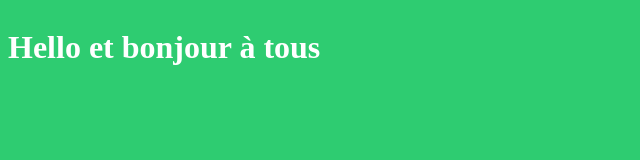
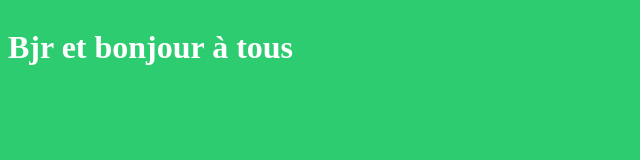
Before and after one commit to GauthierHouillon/hello, a plain HTML site: page index.html in a window 1280 px wide. Shown: the whole page, without its empty margins (0-640 px from the left). Drawn offline with Linux system fonts and the light colour scheme.

Commit message:
hello -> bjr

```diff
--- a/index.html
+++ b/index.html
@@ -15,6 +15,6 @@
     }
   </style>
   <body>
-    <h1>Hello et bonjour à tous<h1>
+    <h1>Bjr et bonjour à tous<h1>
   </body>
 </html>
```
